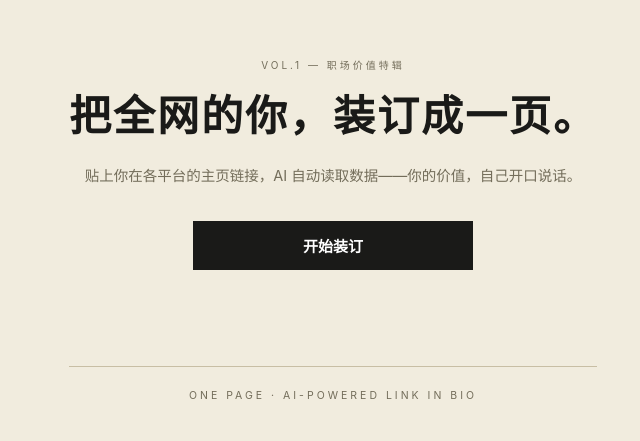
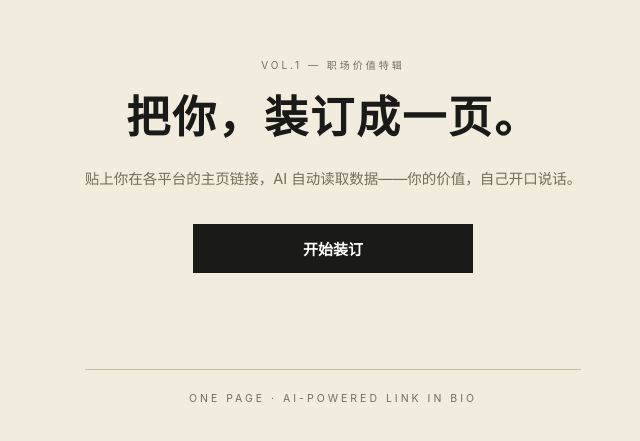
Before and after one commit to chingz0509/onepage, a React (Vite) app: page / in a window 1280 px wide. Shown: the part 151-592 px from the top of the page, without its empty margins (307-947 px from the left). Built offline with nearby package versions, Linux system fonts and the light colour scheme.

Commit message:
style: 欢迎屏标题改「把你，装订成一页。」单行流式字号

```diff
--- a/src/pages/OnePagePreview.tsx
+++ b/src/pages/OnePagePreview.tsx
@@ -523,7 +523,7 @@ export function OnePagePreview() {
       {step === 0 && !published && (
         <div className="op-welcome">
           <p className="op-welcome-eyebrow">VOL.1 — 职场价值特辑</p>
-          <h1 className="op-welcome-title">把全网的你，装订成一页。</h1>
+          <h1 className="op-welcome-title">把你，装订成一页。</h1>
           <p className="op-welcome-sub">
             贴上你在各平台的主页链接，AI 自动读取数据——你的价值，自己开口说话。
           </p>
--- a/src/pages/onepage-preview.css
+++ b/src/pages/onepage-preview.css
@@ -60,11 +60,12 @@
 .op-welcome-title {
   margin: 0;
   font-family: var(--ed-serif);
-  font-size: 42px;
+  font-size: clamp(26px, 8vw, 44px);
   font-weight: 700;
   letter-spacing: 2px;
   line-height: 1.4;
   color: var(--ed-ink);
+  white-space: nowrap;
 }
 
 .op-welcome-sub {
```
